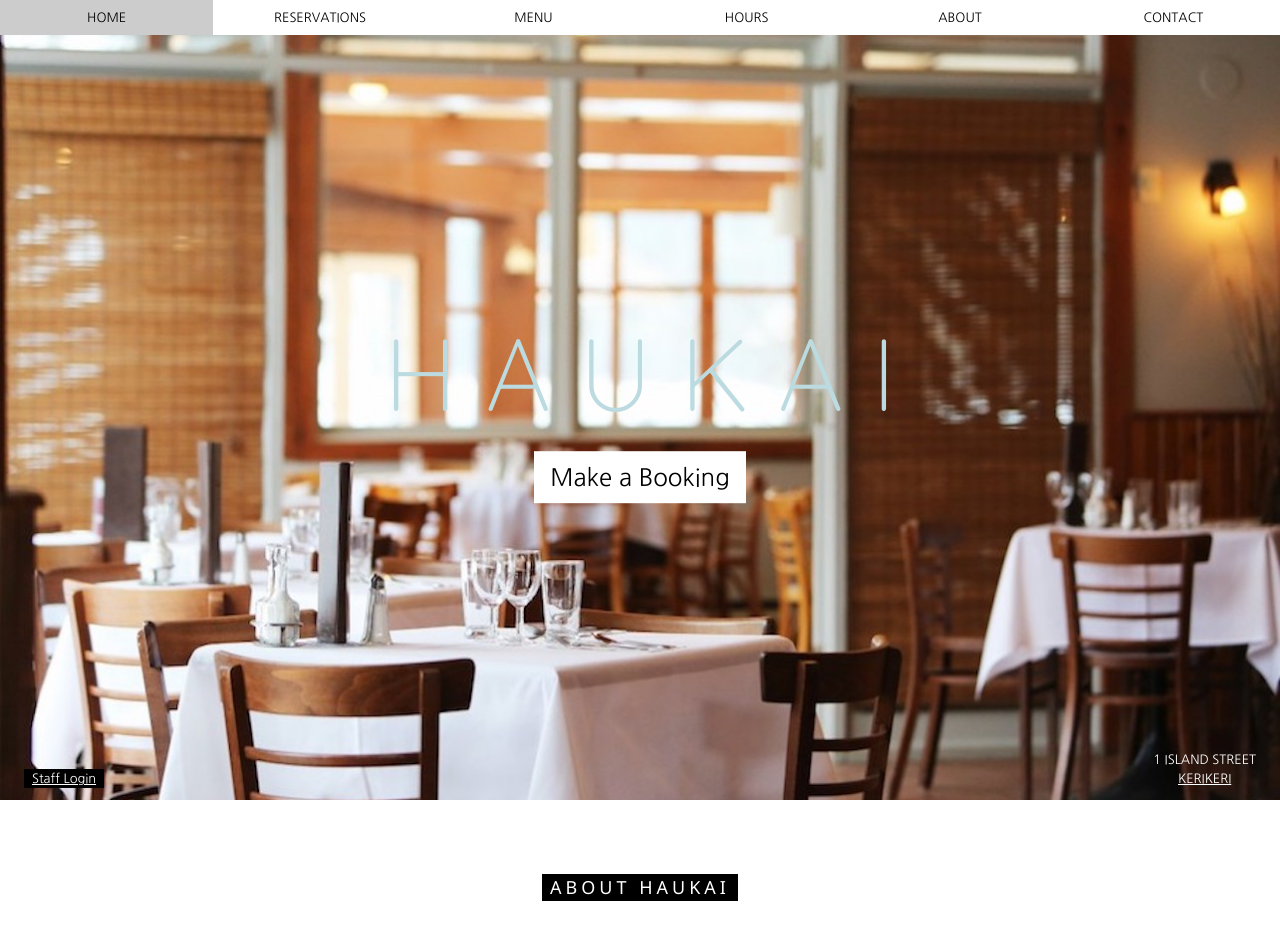
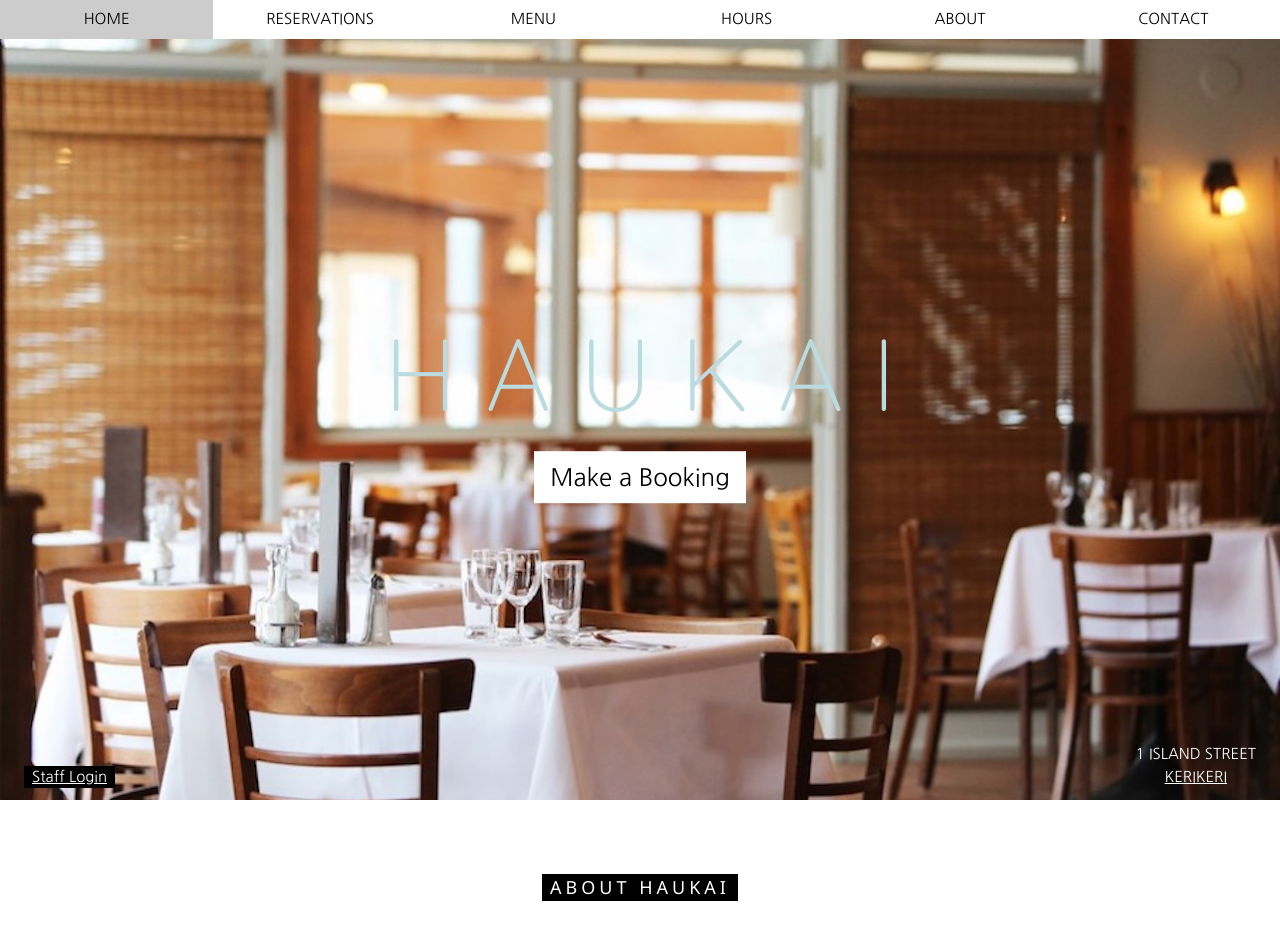
Before and after one commit to alexr-b/BIT607_A3_HAUKAI, a PHP site: page /index.php in a window 1280 px wide. Shown: the top 952 px of the page. Run offline with PHP 8.4, Linux system fonts and the light colour scheme.

Commit message:
changing vw text

```diff
--- a/web/CSS/HaukaiCSS.css
+++ b/web/CSS/HaukaiCSS.css
@@ -17,7 +17,6 @@
 body, html {
   height: 100%;
   font-family: "Nanum Gothic", "Quicksand", sans-serif;
-  font-size: 1vw;
 
 
 }
```
